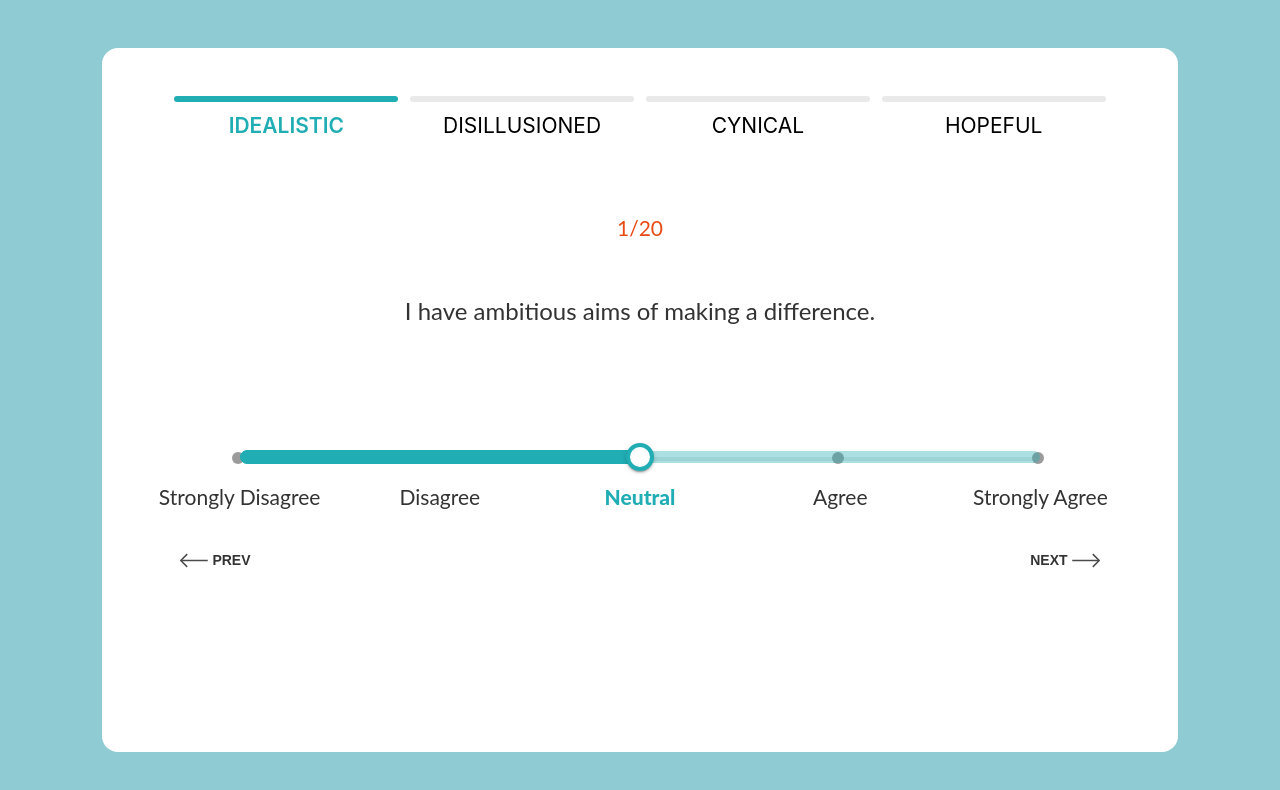
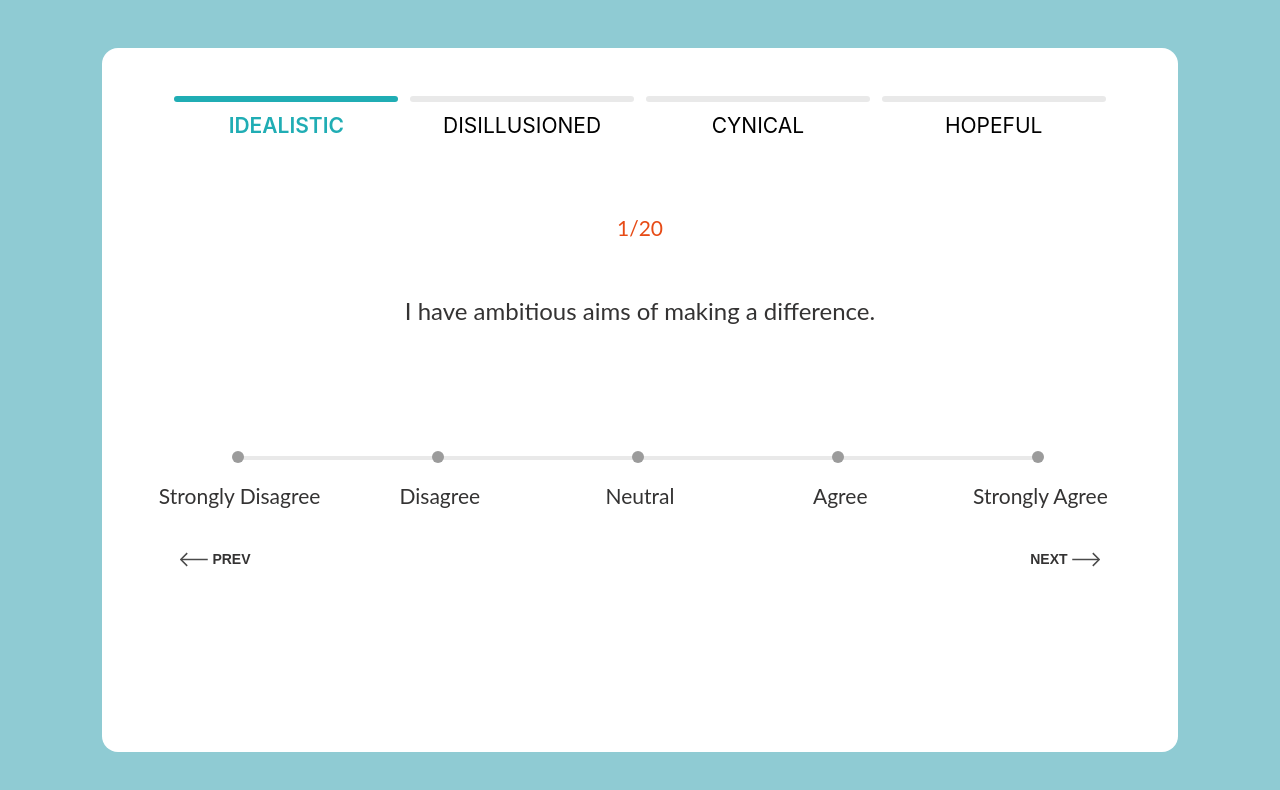
Before and after one commit to AHTHneeuhl/studio137-test, a React (Vite) app: page / in a window 1280 px wide. Shown: the top 790 px of the page. Built offline with nearby package versions, Linux system fonts and the light colour scheme.

Commit message:
Add feat to select option and update Prograss slider

```diff
--- a/src/Layout.styles.tsx
+++ b/src/Layout.styles.tsx
@@ -10,6 +10,14 @@ type TTopSlideItemProgressProps = {
 
 type TSliderLabelProps = {
   active?: boolean;
+};
+
+type TSliderTrackProps = {
+  progress: number | null;
+};
+
+type TSliderThumbProps = {
+  progress: number | null;
 };
 
 const LayoutWrapper = styled.div`
@@ -113,13 +121,12 @@ const SliderRoot = styled.span`
   box-sizing: content-box;
   display: inline-block;
   position: relative;
-  /* color: rgb(25, 118, 210); */
   cursor: pointer;
   touch-action: none;
   -webkit-tap-highlight-color: transparent;
-  height: 12px;
+  height: 4px;
   width: 100%;
-  padding: 8px 0;
+  padding: 12px 0;
 `;
 
 const SliderRail = styled.span`
@@ -128,21 +135,20 @@ const SliderRail = styled.span`
   position: absolute;
   border-radius: inherit;
   background-color: currentcolor;
-  opacity: 0.38;
   width: 100%;
   height: inherit;
   top: 50%;
   transform: translateY(-50%);
 `;
 
-const SliderTrack = styled.span`
+const SliderTrack = styled.span<TSliderTrackProps>`
   left: 0;
-  width: 50%;
+  ${({ progress }) => progress && `width: ${progress}%`};
   border: 5px solid #20adb4;
   display: block;
   position: absolute;
   border-radius: inherit;
-  border: 1px solid currentcolor;
+  /* border: 1px solid currentcolor; */
   background-color: currentcolor;
   transition: left 150ms cubic-bezier(0.4, 0, 0.2, 1) 0ms,
     width 150ms cubic-bezier(0.4, 0, 0.2, 1) 0ms,
@@ -153,9 +159,9 @@ const SliderTrack = styled.span`
   transform: translateY(-50%);
 `;
 
-const SliderThumb = styled.span`
+const SliderThumb = styled.span<TSliderThumbProps>`
   background: #20adb4;
-  left: 50%;
+  ${(props) => props.progress && `left: ${props.progress}%`};
   position: absolute;
   width: 20px;
   height: 20px;
--- a/src/Layout.tsx
+++ b/src/Layout.tsx
@@ -25,9 +25,28 @@ import {
   SliderTrack,
   SliderThumb,
   SliderThumbInput,
+  SliderNoneAdjust,
 } from "./Layout.styles";
+import { useState } from "react";
+
+enum options {
+  "SD" = 0,
+  "D" = 1,
+  "N" = 2,
+  "A" = 3,
+  "SA" = 4,
+}
 
 const Layout: React.FC = () => {
+  const [showSlider, setShowSlider] = useState(false);
+  const [selectedOption, setSelectedOption] = useState(9);
+  const [progressWidth, setProgressWidth] = useState<number | null>(null);
+  const onOptionSelect = (option: number) => {
+    setSelectedOption(option);
+    setProgressWidth(option * 25);
+    setShowSlider(true);
+  };
+
   return (
     <LayoutWrapper>
       <LayoutContainer>
@@ -55,13 +74,17 @@ const Layout: React.FC = () => {
         </QuestionWrapper>
         <SliderContainer>
           <Slider>
-            <SliderRoot>
-              <SliderRail />
-              <SliderTrack />
-              <SliderThumb>
-                <SliderThumbInput />
-              </SliderThumb>
-            </SliderRoot>
+            {showSlider ? (
+              <SliderRoot>
+                <SliderRail />
+                <SliderTrack progress={progressWidth} />
+                <SliderThumb progress={progressWidth}>
+                  <SliderThumbInput />
+                </SliderThumb>
+              </SliderRoot>
+            ) : (
+              <SliderNoneAdjust />
+            )}
             <SliderPoints>
               <SliderPoint style={{ opacity: 1, left: "0%" }} />
               <SliderPoint style={{ opacity: 1, left: "20%" }} />
@@ -74,19 +97,39 @@ const Layout: React.FC = () => {
             </ProgressRoot>
           </Slider>
           <SliderLabels>
-            <SliderLabel style={{ left: "0%" }}>
+            <SliderLabel
+              style={{ left: "0%" }}
+              active={options.SD === selectedOption}
+              onClick={() => onOptionSelect(options.SD)}
+            >
               <SliderLabelText>Strongly Disagree</SliderLabelText>
             </SliderLabel>
-            <SliderLabel style={{ left: "20%" }}>
+            <SliderLabel
+              style={{ left: "20%" }}
+              active={options.D === selectedOption}
+              onClick={() => onOptionSelect(options.D)}
+            >
               <SliderLabelText>Disagree</SliderLabelText>
             </SliderLabel>
-            <SliderLabel style={{ left: "40%" }} active>
+            <SliderLabel
+              style={{ left: "40%" }}
+              active={options.N === selectedOption}
+              onClick={() => onOptionSelect(options.N)}
+            >
               <SliderLabelText>Neutral</SliderLabelText>
             </SliderLabel>
-            <SliderLabel style={{ left: "60%" }}>
+            <SliderLabel
+              style={{ left: "60%" }}
+              active={options.A === selectedOption}
+              onClick={() => onOptionSelect(options.A)}
+            >
               <SliderLabelText>Agree</SliderLabelText>
             </SliderLabel>
-            <SliderLabel style={{ left: "80%" }}>
+            <SliderLabel
+              style={{ left: "80%" }}
+              active={options.SA === selectedOption}
+              onClick={() => onOptionSelect(options.SA)}
+            >
               <SliderLabelText>Strongly Agree</SliderLabelText>
             </SliderLabel>
           </SliderLabels>
```
